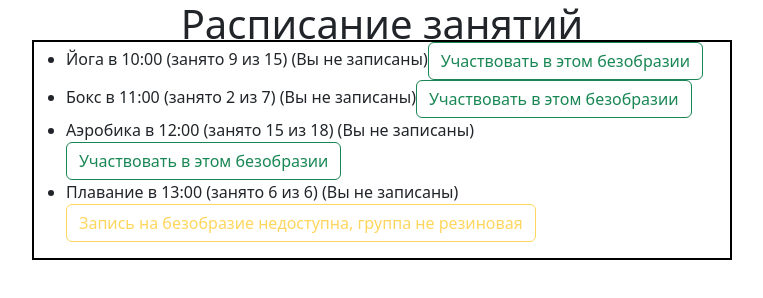
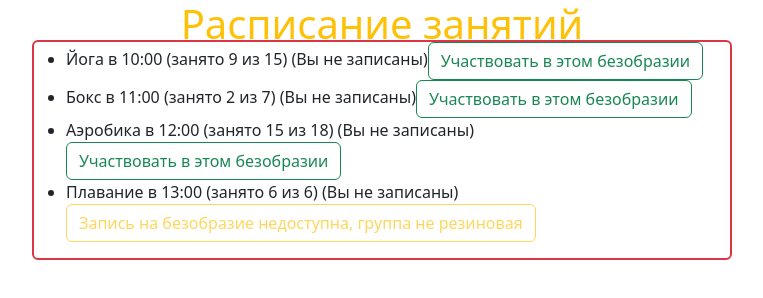
Before and after one commit to ZIPcde/JS_05_API_01_DOM, a plain HTML site: page index.html in a window 1280 px wide. Shown: the whole page, without its empty margins (258-1021 px from the left). Drawn offline with nearby package versions, Linux system fonts and the light colour scheme.

Commit message:
bootstrap border chenged

```diff
--- a/index.html
+++ b/index.html
@@ -23,9 +23,9 @@
 <body>
     <div class="container">
         <div class="sports_activities__h1-holder">
-            <H1 class="sports_activities__h1">Расписание занятий</H1>
+            <H1 class="sports_activities__h1 text-warning">Расписание занятий</H1>
         </div>
-        <div class="sports_activities__schedule-holder">
+        <div class="sports_activities__schedule-holder rounded border-danger">
         </div>
     </div>
     <script src="https://cdn.jsdelivr.net/npm/bootstrap@5.3.3/dist/js/bootstrap.bundle.min.js" integrity="sha384-YvpcrYf0tY3lHB60NNkmXc5s9fDVZLESaAA55NDzOxhy9GkcIdslK1eN7N6jIeHz" crossorigin="anonymous"></script>
```
